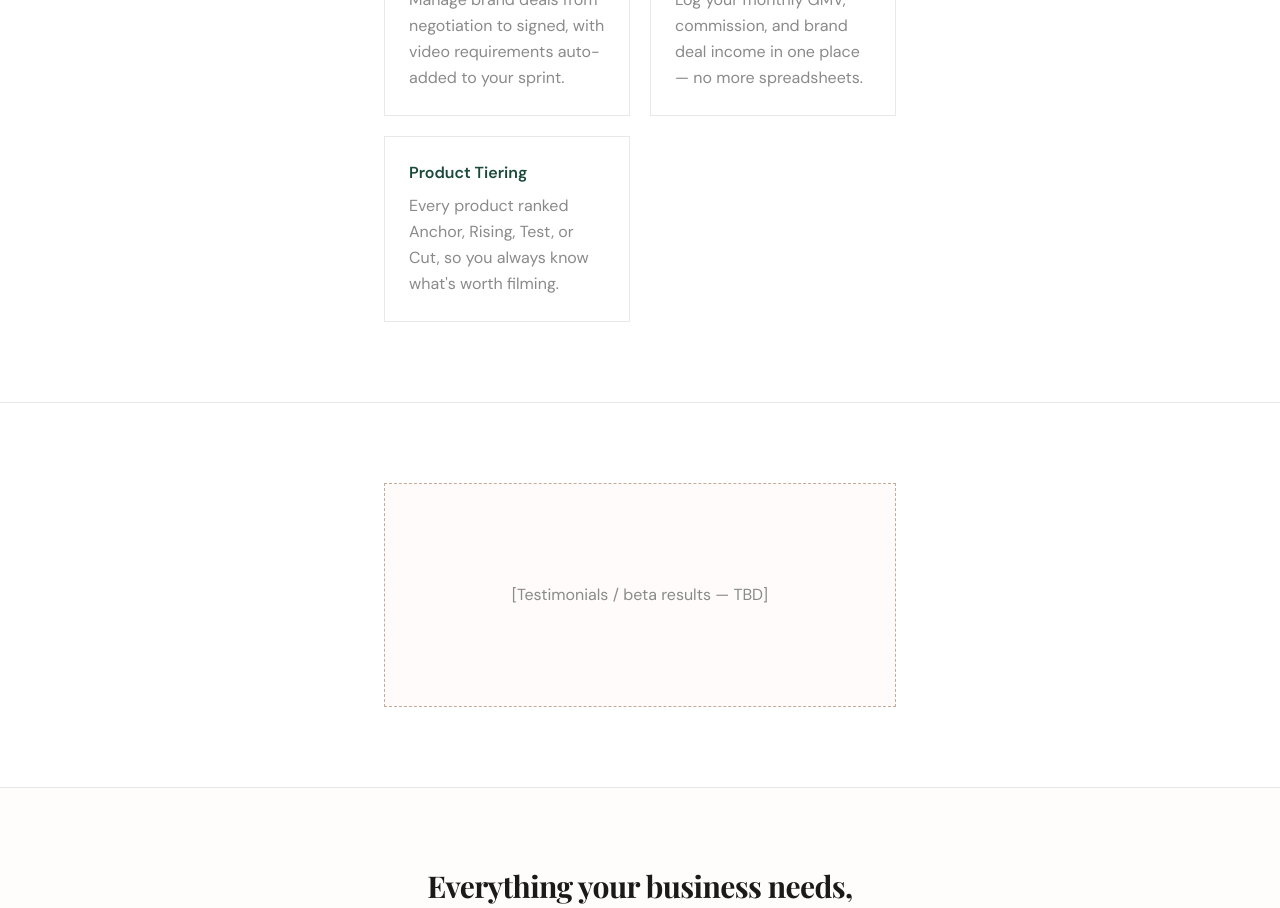
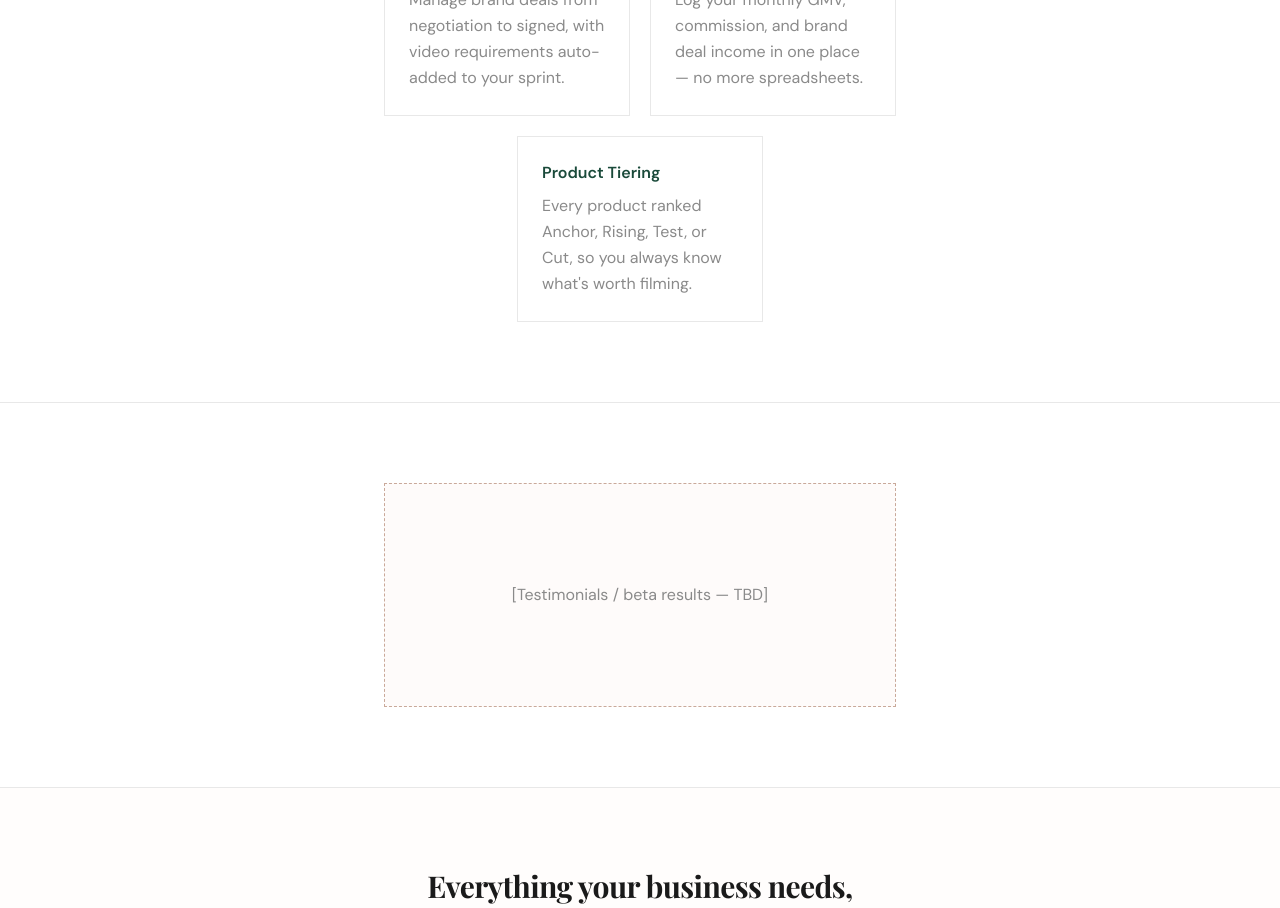
Before and after one commit to MCK-tech13/creatorexec, a React (Vite) app: page / in a window 1280 px wide. Shown: the part 1660-2568 px from the top of the page. Built offline with nearby package versions, Linux system fonts and the light colour scheme; a web font is replaced by a local one.

Commit message:
Center lone last card in What's Inside grid on landing page
When the 2-column grid has an odd number of feature cards, span the
final card across both columns and center it at single-column width.

Co-authored-by: MCK-tech13 <MCK-tech13@users.noreply.github.com>

```diff
--- a/src/components/onboarding/WelcomeScreen.tsx
+++ b/src/components/onboarding/WelcomeScreen.tsx
@@ -110,10 +110,18 @@ export function WelcomeScreen({ onContinue }: WelcomeScreenProps) {
             What&apos;s Inside
           </h2>
           <ul className="mt-8 grid gap-4 sm:mt-10 sm:grid-cols-2 sm:gap-5">
-            {WHATS_INSIDE.map((item) => (
+            {WHATS_INSIDE.map((item, index) => {
+              const isLoneLastCard =
+                index === WHATS_INSIDE.length - 1 && WHATS_INSIDE.length % 2 !== 0
+
+              return (
               <li
                 key={item.label}
-                className="border border-border-warm bg-white p-5 text-left sm:p-6"
+                className={`border border-border-warm bg-white p-5 text-left sm:p-6${
+                  isLoneLastCard
+                    ? ' sm:col-span-2 sm:justify-self-center sm:w-[calc((100%-1.25rem)/2)]'
+                    : ''
+                }`}
               >
                 <p className="font-body text-sm font-semibold text-emerald sm:text-base">
                   {item.label}
@@ -122,7 +130,8 @@ export function WelcomeScreen({ onContinue }: WelcomeScreenProps) {
                   {item.description}
                 </p>
               </li>
-            ))}
+              )
+            })}
           </ul>
         </PageContainer>
       </section>
```
